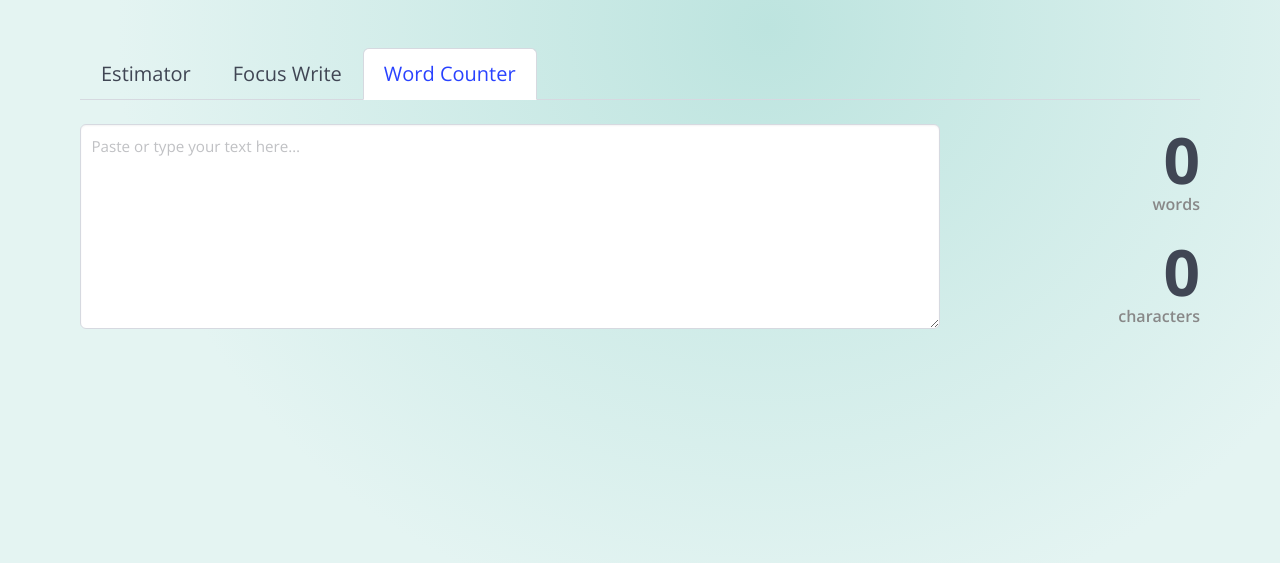
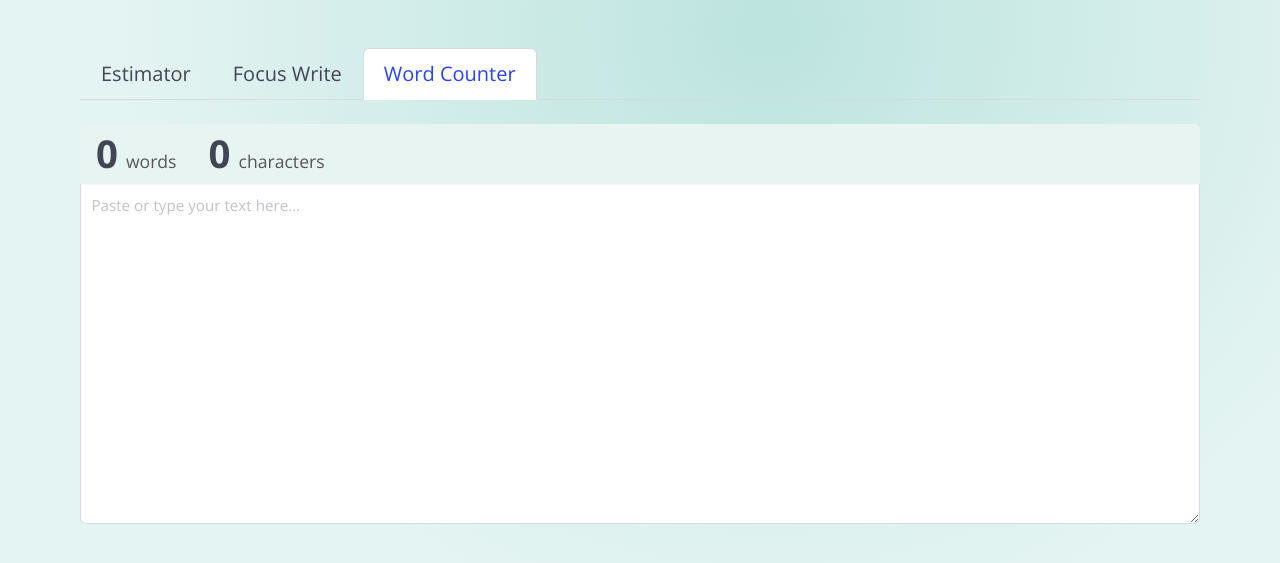
Before and after one commit to ConfluxConflux/college-app-app, a Django app: page /widgets/word-counter/ in a window 1280 px wide. Shown: the part 52-615 px from the top of the page. Run offline with Django 5.2, Linux system fonts and the light colour scheme; data comes from the database, SQL or seed files in the repository; some libraries are stand-ins or nearby versions.

Commit message:
Auto-save: 2026-03-23 12:27

```diff
--- a/widgets/templates/widgets/word_counter.html
+++ b/widgets/templates/widgets/word_counter.html
@@ -21,31 +21,25 @@
   text: '',
   get wc() { return this.text.trim() ? this.text.trim().split(/\s+/).length : 0; },
   get cc() { return this.text.length; },
-}" style="display:flex; gap:2.5rem; align-items:flex-start;">
+}">
+
+  <!-- Count banner -->
+  <div style="background:#e8f4f2; border-radius:6px 6px 0 0; padding:0.6rem 1rem; display:flex; align-items:baseline; gap:0.5rem;">
+    <span style="font-size:2.4rem; font-weight:700; line-height:1;" x-text="wc"></span>
+    <span style="font-size:1.1rem; color:#555; margin-right:1.5rem;" x-text="wc === 1 ? 'word' : 'words'"></span>
+    <span style="font-size:2.4rem; font-weight:700; line-height:1;" x-text="cc"></span>
+    <span style="font-size:1.1rem; color:#555;" x-text="cc === 1 ? 'character' : 'characters'"></span>
+  </div>
 
   <!-- Textarea -->
-  <div style="flex:1;">
   <textarea
     class="textarea"
-      rows="8"
+    rows="14"
     placeholder="Paste or type your text here…"
     x-model="text"
     spellcheck="false"
-      style="font-size:0.95rem; resize:vertical;"
+    style="font-size:0.95rem; resize:vertical; border-radius:0 0 6px 6px; border-top:none;"
   ></textarea>
-  </div>
-
-  <!-- Counts -->
-  <div style="width:220px; flex-shrink:0; text-align:right; padding-top:0.25rem;">
-    <div style="margin-bottom:1.5rem;">
-      <div style="font-size:4rem; font-weight:700; line-height:1;" x-text="wc"></div>
-      <div style="font-size:1rem; color:#888; font-weight:600;" x-text="wc === 1 ? 'word' : 'words'"></div>
-    </div>
-    <div>
-      <div style="font-size:4rem; font-weight:700; line-height:1;" x-text="cc"></div>
-      <div style="font-size:1rem; color:#888; font-weight:600;" x-text="cc === 1 ? 'character' : 'characters'"></div>
-    </div>
-  </div>
 
 </div>
 {% endblock %}
```
Lines whose indentation alone changed are shown as unchanged.
